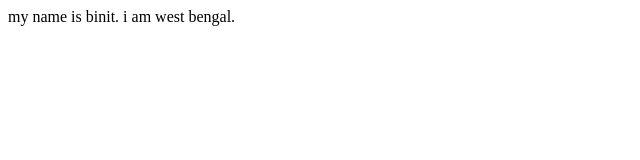
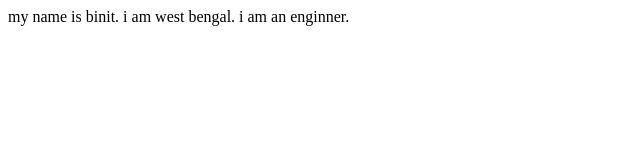
Before and after one commit to b159/gitdemo, a plain HTML site: page index.html in a window 1280 px wide. Shown: the whole page, without its empty margins (0-640 px from the left). Drawn offline with Linux system fonts and the light colour scheme.

Commit message:
3rd commit

```diff
--- a/index.html
+++ b/index.html
@@ -7,5 +7,7 @@
 	my name is binit.
 
 	i am west bengal.
+
+	i am an enginner.
 </body>
 </html>
```
